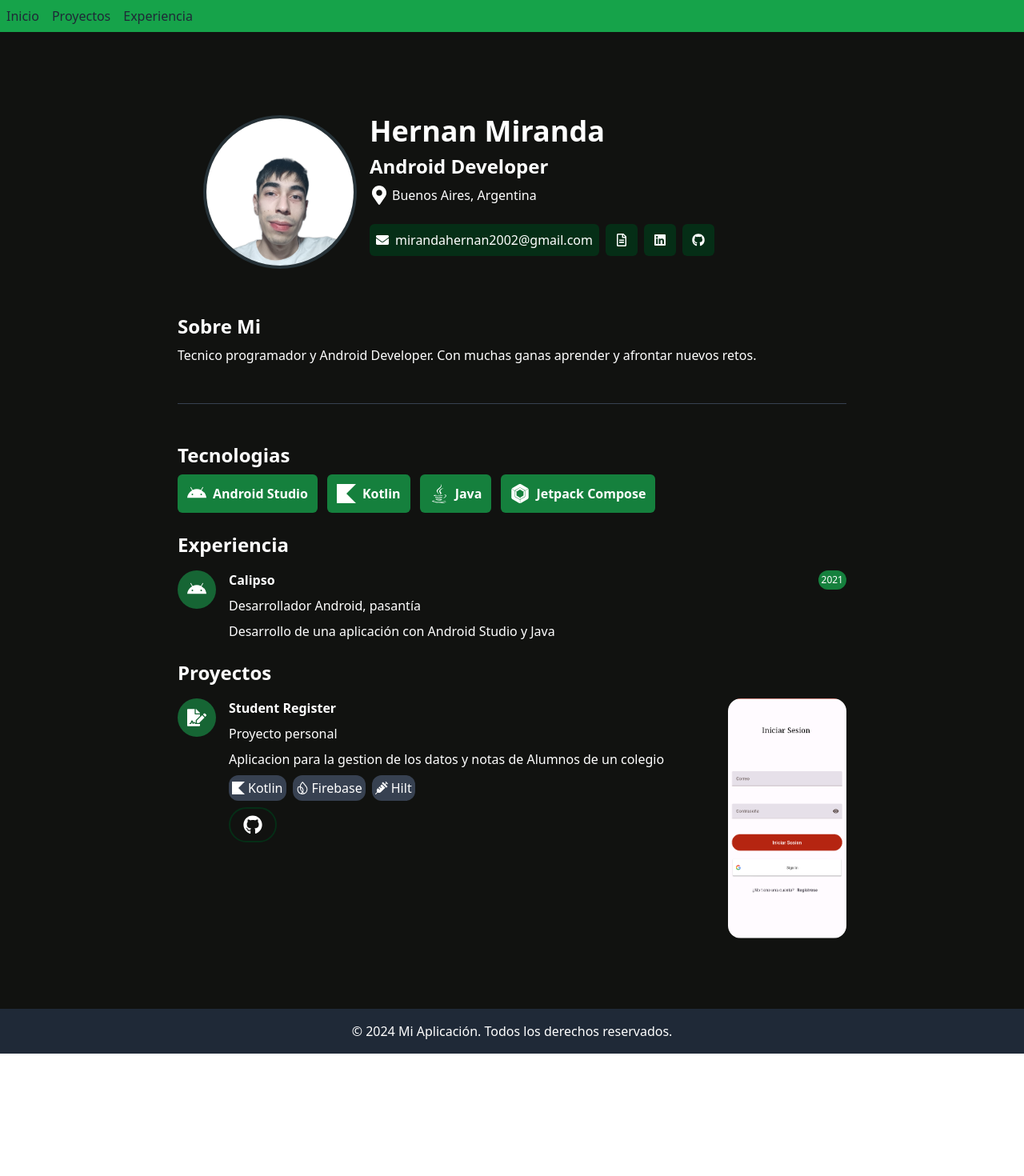
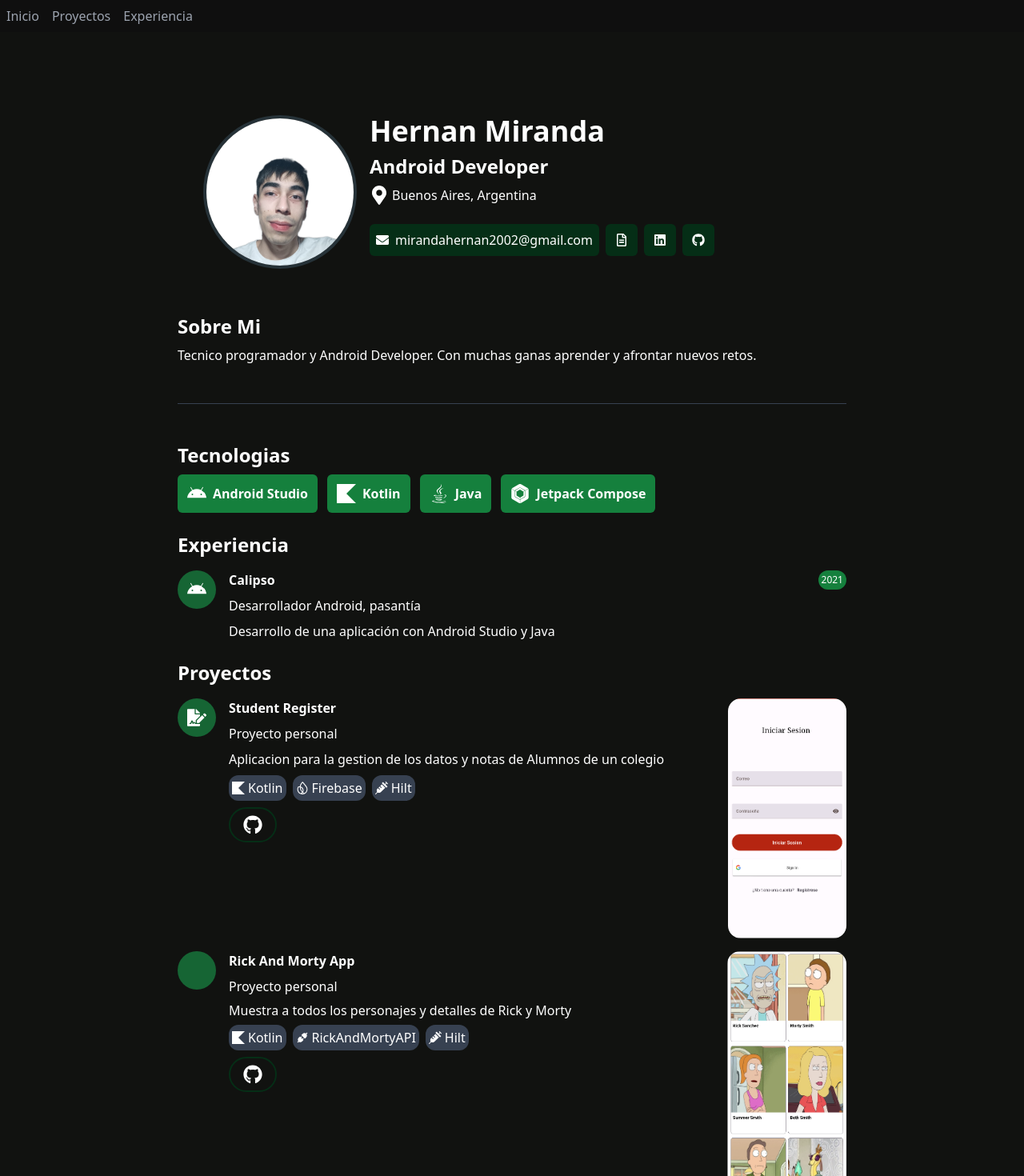
Before and after one commit to hernanMiranda22/portafolio, a React (Create React App) app: page / in a window 1280 px wide. Shown: the top 1470 px of the page at 80% size. Before the commit the page ends 1317 px from the top, so only its background shows below. Built offline with nearby package versions, Linux system fonts and the light colour scheme.

Commit message:
cambios en proyectos

```diff
--- a/src/components/Navigation.jsx
+++ b/src/components/Navigation.jsx
@@ -2,20 +2,20 @@ import React from 'react'
 
 function Navigation() {
   return (
-    <nav className="bg-green-600 p-2">
+    <nav className="bg-[#0F0F0F] p-2">
       <ul className="flex justify-center md:justify-start gap-4">
         <li>
-          <a href="#home" className="text-gray-800 hover:text-white">
+          <a href="#home" className="text-gray-400 hover:text-white">
             Inicio
           </a>
         </li>
         <li>
-          <a href="#services" className="text-gray-800 hover:text-white">
+          <a href="#services" className="text-gray-400 hover:text-white">
             Proyectos
           </a>
         </li>
         <li>
-          <a href="#contact" className="text-gray-800 hover:text-white">
+          <a href="#contact" className="text-gray-400 hover:text-white">
             Experiencia
           </a>
         </li>
--- a/src/components/Projects.jsx
+++ b/src/components/Projects.jsx
@@ -1,5 +1,6 @@
 import React from 'react'
 import Proyecto1 from '../proyecto1.png'
+import Proyecto2 from '../proyecto2.png'
 import {
   FaFileSignature,
   FaAndroid,
@@ -8,6 +9,7 @@ import {
   FaGithub,
 } from 'react-icons/fa'
 import { SiKotlin, SiJetpackcompose, SiFirebase } from 'react-icons/si'
+import { AiFillApi } from 'react-icons/ai'
 
 function Projects() {
   return (
@@ -68,6 +70,57 @@ function Projects() {
             />
           </div>
         </div>
+        <div className="min-w-[30em] flex-row flex w-full justify-start gap-4">
+          <div className="flex w-full flex-row justify-start gap-4">
+            <div className="flex-row flex w-full justify-start gap-4 items-start">
+              <span className="bg-green-800 w-12 h-12 rounded-full flex items-center justify-center text-2xl aspect-square"></span>
+              <div className="flex-col flex justify-start items-start w-full gap-2">
+                <strong className="text-2x1">Rick And Morty App</strong>
+                <p>Proyecto personal</p>
+                <p className="m-0 leading-5 tracking-normal">
+                  Muestra a todos los personajes y detalles de Rick y Morty
+                </p>
+                <div className="flex-wrap flex justify-start gap-2">
+                  <span className="inline-flex items-center box-border flex-shrink-0 whitespace-nowrap selection-none gap-1 p-[4px] rounded-xl bg-gray-700">
+                    <div className="box-border">
+                      <SiKotlin />
+                    </div>
+                    Kotlin
+                  </span>
+                  <span className="inline-flex items-center box-border flex-shrink-0 whitespace-nowrap selection-none gap-1 p-[4px] rounded-xl bg-gray-700">
+                    <div className="box-border">
+                      <AiFillApi />
+                    </div>
+                    RickAndMortyAPI
+                  </span>
+                  <span className="inline-flex items-center box-border flex-shrink-0 whitespace-nowrap selection-none gap-1 p-[4px] rounded-xl bg-gray-700">
+                    <div className="box-border">
+                      <FaSyringe />
+                    </div>
+                    Hilt
+                  </span>
+                </div>
+                <div className="flex flex-row items-start justify-start gap-2">
+                  <a
+                    href="https://github.com/hernanMiranda22/RickAndMortyApp"
+                    target="_blank"
+                    rel="noopener noreferrer"
+                    className="border-green-950 rounded-3xl border-2"
+                  >
+                    <button className="cursor-pointer flex font-medium pl-3 pr-3 pt-2 pb-2 gap-2 text-[14px] leading-5 tracking-normal">
+                      <FaGithub className="h-6 w-8" />
+                    </button>
+                  </a>
+                </div>
+              </div>
+            </div>
+            <img
+              src={Proyecto2}
+              alt=""
+              className="h-[300px] w-auto rounded-2xl max-w-full object-cover"
+            />
+          </div>
+        </div>
       </div>
     </div>
   )
```
Also changed, not shown: src/proyecto2.png (added).
